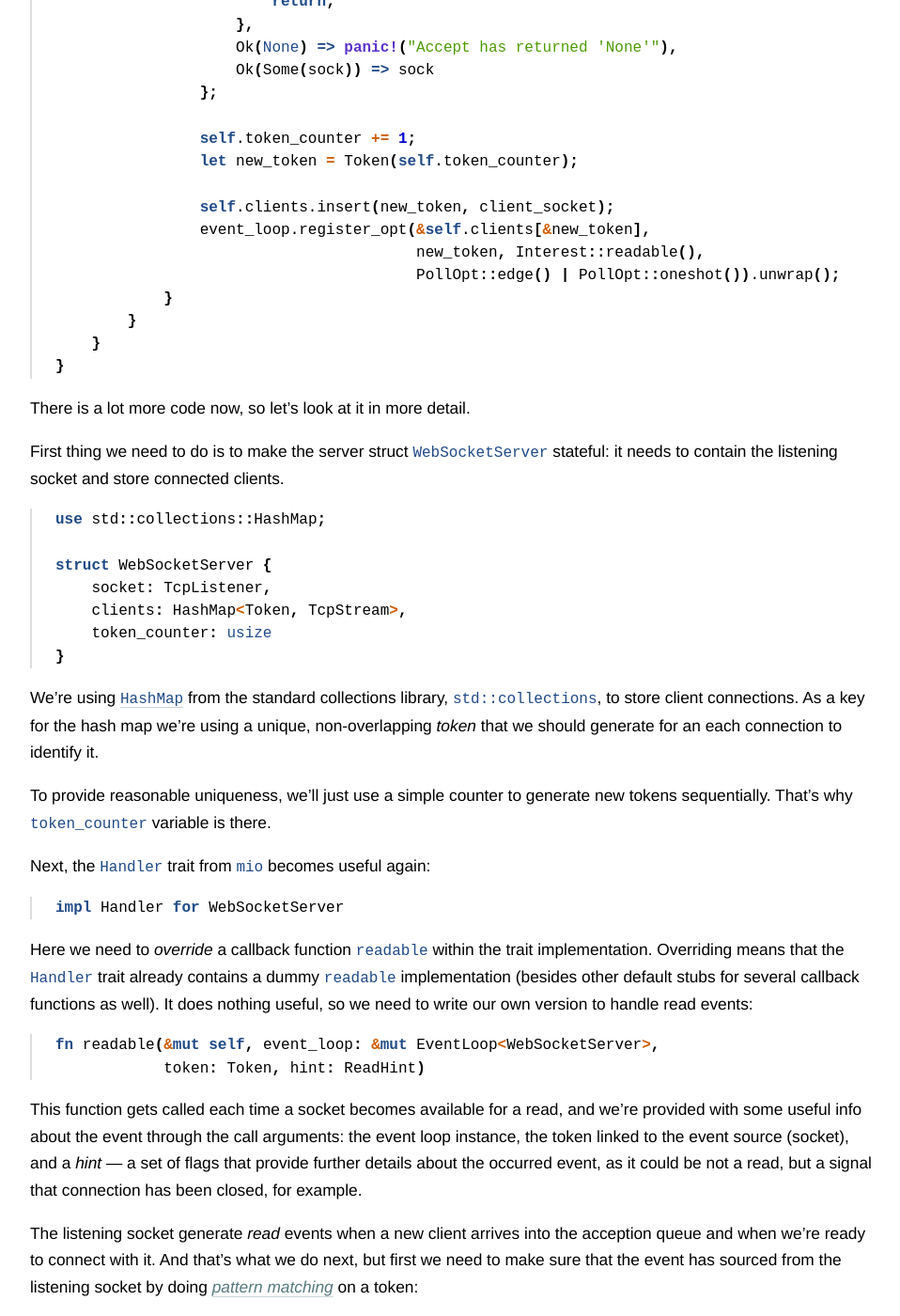
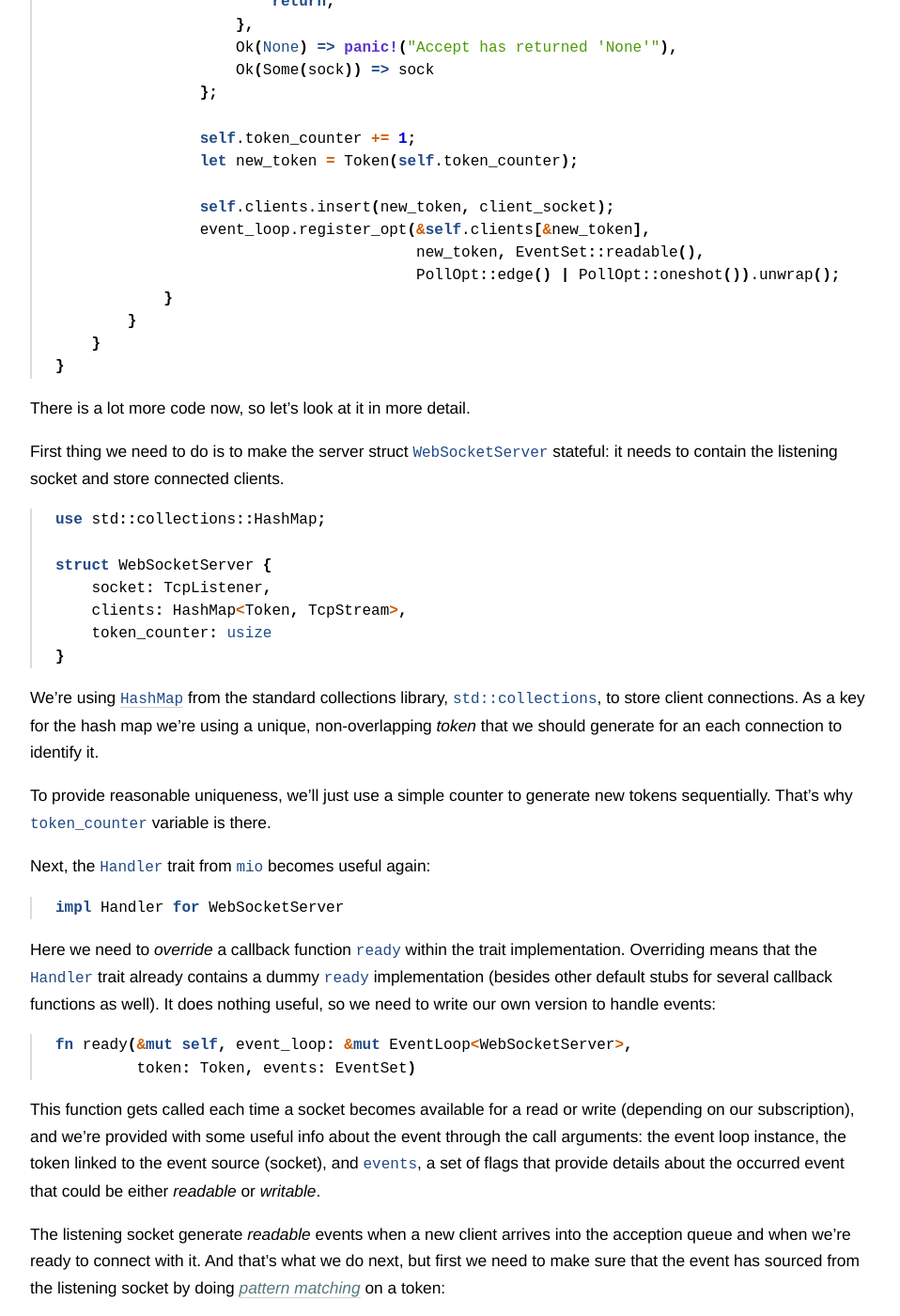
Before and after one commit to nbaksalyar/nbaksalyar.github.io, a Jekyll site: the page built from _posts/2015-07-10-writing-chat-in-rust.md, in a window 1280 px wide and 1400 px high, scrolled down 11049 px. Shown: the whole window at 94% size, without its empty margins (158-1116 px from the left). Built offline with Jekyll 4.4.1, drawn with Linux system fonts in a browser that asks for light colours; some of the changed text lies outside the part shown.

Commit message:
Changes to support the latest mio version

```diff
--- a/_posts/2015-07-10-writing-chat-in-rust.md
+++ b/_posts/2015-07-10-writing-chat-in-rust.md
@@ -255,7 +255,7 @@ let server_socket = server_socket.listen(128).unwrap();
 
 event_loop.register_opt(&server_socket,
                         Token(0),
-                        Interest::readable(),
+                        EventSet::readable(),
                         PollOpt::edge()).unwrap();
 {% endhighlight %}
 
@@ -297,14 +297,14 @@ For now we need to register the socket within the event loop:
 {% highlight rust %}
 event_loop.register_opt(&server_socket,
                         Token(0),
-                        Interest::readable(),
+                        EventSet::readable(),
                         PollOpt::edge()).unwrap();
 {% endhighlight %}
 
 Arguments for `register_opt` are slightly more complicated:
 
 * *Token* is a unique identifier for a socket. Somehow we need to distinguish sockets among themselves when an event arrives in the loop, and the token serves as a link between a socket and its generated events. Here we link `Token(0)` with the listening socket.
-* *Interest* describes our intent for the events subscription: are we waiting for new data to arrive at the socket, for a socket to become available for a write, or for both?
+* *EventSet* describes our intent for the events subscription: are we waiting for new data to arrive at the socket, for a socket to become available for a write, or for both?
 * *PollOpt* are options for the subscription. `PollOpt::edge()` means that we prefer *edge-triggered* events to *level-triggered*.
 <br/>The difference between two can be put this way: the level-triggered subscription notifies when a socket buffer has some data available to read, while the edge-triggered notifies only when new data has arrived to a socket. I.e., in case of edge-triggered notifications, if we haven't read all data available in the socket, we won't get new notifications until some *new* data will arrive. With level-triggered events we'll be getting new notifications as long as there's some data to read in the socket's buffer. You can refer to [StackOverflow answers](http://stackoverflow.com/questions/1966863/level-vs-edge-trigger-network-event-mechanisms) to get more details.
 
@@ -343,8 +343,8 @@ impl Handler for WebSocketServer {
     type Timeout = usize;
     type Message = ();
 
-    fn readable(&mut self, event_loop: &mut EventLoop<WebSocketServer>,
-                token: Token, hint: ReadHint)
+    fn ready(&mut self, event_loop: &mut EventLoop<WebSocketServer>,
+             token: Token, events: EventSet)
     {
         match token {
             SERVER_TOKEN => {
@@ -362,7 +362,7 @@ impl Handler for WebSocketServer {
 
                 self.clients.insert(new_token, client_socket);
                 event_loop.register_opt(&self.clients[&new_token],
-                                        new_token, Interest::readable(),
+                                        new_token, EventSet::readable(),
                                         PollOpt::edge() | PollOpt::oneshot()).unwrap();
             }
         }
@@ -394,16 +394,16 @@ Next, the `Handler` trait from `mio` becomes useful again:
 impl Handler for WebSocketServer
 {% endhighlight %}
 
-Here we need to *override* a callback function `readable` within the trait implementation. Overriding means that the `Handler` trait already contains a dummy `readable` implementation (besides other default stubs for several callback functions as well). It does nothing useful, so we need to write our own version to handle read events:
+Here we need to *override* a callback function `ready` within the trait implementation. Overriding means that the `Handler` trait already contains a dummy `ready` implementation (besides other default stubs for several callback functions as well). It does nothing useful, so we need to write our own version to handle events:
 
 {% highlight rust %}
-fn readable(&mut self, event_loop: &mut EventLoop<WebSocketServer>,
-            token: Token, hint: ReadHint)
+fn ready(&mut self, event_loop: &mut EventLoop<WebSocketServer>,
+         token: Token, events: EventSet)
 {% endhighlight %}
 
-This function gets called each time a socket becomes available for a read, and we're provided with some useful info about the event through the call arguments: the event loop instance, the token linked to the event source (socket), and a *hint*&nbsp;&mdash;&nbsp;a set of flags that provide further details about the occurred event, as it could be not a read, but a signal that connection has been closed, for example.
+This function gets called each time a socket becomes available for a read or write (depending on our subscription), and we're provided with some useful info about the event through the call arguments: the event loop instance, the token linked to the event source (socket), and `events`, a set of flags that provide details about the occurred event that could be either *readable* or *writable*.
 
-The listening socket generate *read* events when a new client arrives into the acception queue and when we're ready to connect with it. And that's what we do next, but first we need to make sure that the event has sourced from the listening socket by doing *[pattern matching](https://doc.rust-lang.org/book/match.html)* on a token:
+The listening socket generate *readable* events when a new client arrives into the acception queue and when we're ready to connect with it. And that's what we do next, but first we need to make sure that the event has sourced from the listening socket by doing *[pattern matching](https://doc.rust-lang.org/book/match.html)* on a token:
 
 {% highlight rust %}
 match token {
@@ -482,11 +482,11 @@ And finally we should subscribe to events from the newly accepted client's socke
 
 {% highlight rust %}
 event_loop.register_opt(&self.clients[&new_token],
-                        new_token, Interest::readable(),
+                        new_token, EventSet::readable(),
                         PollOpt::edge() | PollOpt::oneshot()).unwrap();
 {% endhighlight %}
 
-You might have noticed another difference in the provided arguments: there is a `PollOpt::oneshot()` option along with the familiar `PollOpt::edge()`. It tells that we want the triggered event to temporarily unregister from the event loop. It helps us make the code more simple and straightforward because in the other case we would have needed to track the current state of a particular socket&nbsp;&mdash;&nbsp;i.e., maintain flags that we can write or read now, etc. Instead, we just simply reregister the event with a desired interest whenever it has been triggered.
+You might have noticed another difference in the provided arguments: there is a `PollOpt::oneshot()` option along with the familiar `PollOpt::edge()`. It tells that we want the triggered event to temporarily unregister from the event loop. It helps us make the code more simple and straightforward because in the other case we would have needed to track the current state of a particular socket&nbsp;&mdash;&nbsp;i.e., maintain flags that we can write or read now, etc. Instead, we just simply reregister the event with a desired event set whenever it has been triggered.
 
 Oh, and besides that, now that we've got more detailed `WebSocketServer` struct we must modify the event loop registration code in the main function a bit. Modifications mostly concern the struct initialization and are pretty simple:
 
@@ -499,7 +499,7 @@ let mut server = WebSocketServer {
 
 event_loop.register_opt(&server.socket,
                         SERVER_TOKEN,
-                        Interest::readable(),
+                        EventSet::readable(),
                         PollOpt::edge()).unwrap();
 
 event_loop.run(&mut server).unwrap();
@@ -562,21 +562,21 @@ impl WebSocketClient {
 }
 {% endhighlight %}
 
-And we have some changes in the `WebSocketServer`'s `readable` function:
+And we have some changes in the `WebSocketServer`'s `ready` function:
 
 {% highlight rust %}
 match token {
     SERVER_TOKEN => {
         ...
         self.clients.insert(new_token, WebSocketClient::new(client_socket));
-        event_loop.register_opt(&self.clients[&new_token].socket, new_token, Interest::readable(),
+        event_loop.register_opt(&self.clients[&new_token].socket, new_token, EventSet::readable(),
                                 PollOpt::edge() | PollOpt::oneshot()).unwrap();
         ...
     },
     token => {
         let mut client = self.clients.get_mut(&token).unwrap();
         client.read();
-        event_loop.reregister(&client.socket, token, Interest::readable(),
+        event_loop.reregister(&client.socket, token, EventSet::readable(),
                               PollOpt::edge() | PollOpt::oneshot()).unwrap();
     }
 }
@@ -607,7 +607,7 @@ struct WebSocketClient {
 
 This struct will effectively replace the `HashMap<Token, TcpStream>` declaration with `HashMap<Token, WebSocketClient>`, so we've added the client's socket to the state as well.
 
-Also, we can use the same `WebSocketClient` to hold code to manage data coming from a client. It'd be too inconvenient to put all the code in the `handle_read` &mdash; the function would quickly become messy and unreadable. So we're just adding a separate handler function:
+Also, we can use the same `WebSocketClient` to hold code to manage data coming from a client. It'd be too inconvenient to put all the code in the `ready` function &mdash; it would quickly become messy and unreadable. So we're just adding a separate handler that will manage each client:
 
 {% highlight rust %}
 impl WebSocketClient {
@@ -709,7 +709,7 @@ match token {
     token => {
         let mut client = self.clients.get_mut(&token).unwrap();
         client.read();
-        event_loop.reregister(&client.socket, token, Interest::readable(),
+        event_loop.reregister(&client.socket, token, EventSet::readable(),
                               PollOpt::edge() | PollOpt::oneshot()).unwrap();
     }
 }
@@ -732,7 +732,7 @@ client.read();
 In the end, we've got to reregister the client, because of `oneshot()`:
 
 {% highlight rust %}
-event_loop.reregister(&client.socket, token, Interest::readable(),
+event_loop.reregister(&client.socket, token, EventSet::readable(),
                       PollOpt::edge() | PollOpt::oneshot()).unwrap();
 {% endhighlight %}
 
@@ -881,15 +881,15 @@ Now `WebSocketClient` can get access to parsed headers, and, consequently, we ca
 
 But as we can't just send the data in the non-blocking environment, we need to switch the event loop to notify us when a client's socket becomes available for a write.
 
-The solution is to switch our interest to `Interest::writable()` when we reregister the client's socket.
+The solution is to switch our event set to `EventSet::writable()` when we reregister the client's socket.
 Remember this line?
 
 {% highlight rust %}
-event_loop.reregister(&client.socket, token, Interest::readable(),
+event_loop.reregister(&client.socket, token, EventSet::readable(),
                       PollOpt::edge() | PollOpt::oneshot()).unwrap();
 {% endhighlight %}
 
-We just need to store our interest with the other client's state, so let's rewrite it this way:
+We just need to store the set of events that interests us with the other client's state, so let's rewrite it this way:
 
 {% highlight rust %}
 struct WebSocketClient {
@@ -898,7 +898,7 @@ struct WebSocketClient {
     headers: Rc<RefCell<HashMap<String, String>>>,
 
     // Adding a new `interest` property:
-    interest: Interest
+    interest: EventSet
 }
 {% endhighlight %}
 
@@ -932,7 +932,7 @@ struct WebSocketClient {
     socket: TcpStream,
     http_parser: Parser<HttpParser>,
     headers: Rc<RefCell<HashMap<String, String>>>,
-    interest: Interest,
+    interest: EventSet,
 
     // Add a client state:
     state: ClientState
@@ -949,8 +949,8 @@ impl WebSocketClient {
         WebSocketClient {
             socket: socket,
             ...
-            // Initial interest
-            interest: Interest::readable(),
+            // Initial events that interest us
+            interest: EventSet::readable(),
 
             // Initial state
             state: ClientState::AwaitingHandshake
@@ -981,32 +981,42 @@ if self.http_parser.is_upgrade() {
     self.state = ClientState::HandshakeResponse;
 
     // Change current interest to `Writable`
-    self.interest.remove(Interest::readable());
-    self.interest.insert(Interest::writable());
+    self.interest.remove(EventSet::readable());
+    self.interest.insert(EventSet::writable());
 
     break;
 }
 {% endhighlight %}
 
 After we've changed our interest to `Writable`, let's add the required routines to reply to the handshake.
-We will create a function in our `WebSocketServer` handler implementation, `writable`. It's almost identical to `readable`, the only obvious difference being that `writable` is called whenever the client's socket is available for a write:
+
+We'll modify the `ready` function in our `WebSocketServer` handler implementation. The writing handler itself is simple, and we only need to separate incoming events.
 
 {% highlight rust %}
-fn writable(&mut self, event_loop: &mut EventLoop<WebSocketServer>, token: Token) {
-    match token {
-        token => {
-            let mut client = self.clients.get_mut(&token).unwrap();
-            client.write();
-            event_loop.reregister(&client.socket, token, client.interest,
-                                  PollOpt::edge() | PollOpt::oneshot()).unwrap();
+fn ready(&mut self, event_loop: &mut EventLoop<WebSocketServer>,
+         token: Token, events: EventSet) {
+    // Are we dealing with the read event?
+    if events.is_readable() {
+        // Move all read handling code here
+        match token {
+            SERVER_TOKEN => { ... },
+            ...
         }
+        ...
+    }
+
+    // Handle write events that are generated whenever
+    // the socket becomes available for a write operation:
+    if events.is_writable()
+        let mut client = self.clients.get_mut(&token).unwrap();
+        client.write();
+        event_loop.reregister(&client.socket, token, client.interest,
+                              PollOpt::edge() | PollOpt::oneshot()).unwrap();
     }
 }
 {% endhighlight %}
 
-If it's not straightforward enough, try to compare it to `readable` from the [8th section](#accepting-connections).
-
-The remaining part is most simple, we need to build and send the response string:
+The remaining part is most simple&nbsp;&mdash;&nbsp;we need to build and send the response string:
 
 {% highlight rust %}
 use std::fmt;
@@ -1035,8 +1045,8 @@ impl WebSocketClient {
         self.state = ClientState::Connected;
 
         // And change the interest back to `readable()`:
-        self.interest.remove(Interest::writable());
-        self.interest.insert(Interest::readable());
+        self.interest.remove(EventSet::writable());
+        self.interest.insert(EventSet::readable());
     }
 }
 {% endhighlight %}
```
